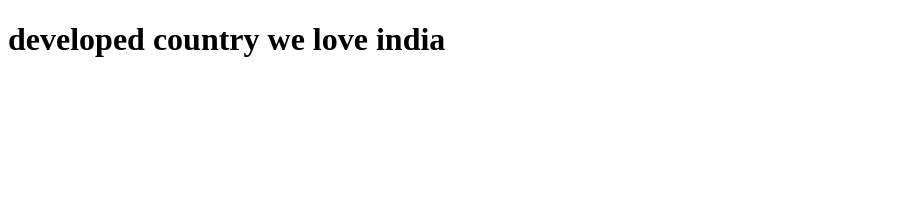
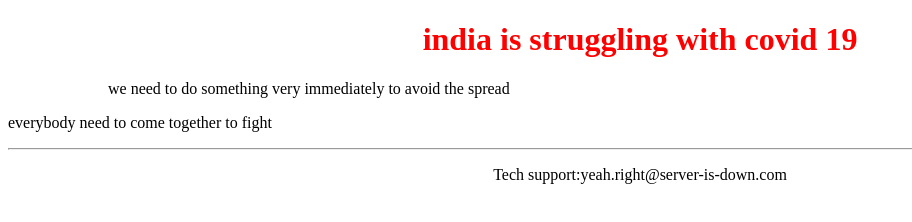
Before and after one commit to param0205/nmit, a plain HTML site: page index.html in a window 1280 px wide. Shown: the whole page, without its empty margins (0-912 px from the left). Drawn offline with Linux system fonts and the light colour scheme.

Commit message:
work done

```diff
--- a/index.html
+++ b/index.html
@@ -1,11 +1,20 @@
 <!DOCTYPE html>
 <html>
 <head>
-	<title>this is america</title>
+	<title>html is structure only(before)</title>
 </head>
 <body>
-<h1>
-	developed country we love india
-<h1>
+<h1 style="color:red;font size:60px; text-align: center;">
+india is struggling with covid 19</h1>
+	<p style="margin:0 100px 0 100px;font size:2.0em">
+	we need to do something very immediately to avoid the spread</p>
+	<p>everybody need to come together to fight</p>
+<footer>
+<hr>
+<p style="text-align: center;"
+onclick="alert('EMAILING US IS USELESS');">
+Tech support:yeah.right@server-is-down.com
+</p>
+</footer>
 </body>
 </html>
```
Also changed, not shown: test.html (added, +16 -0 lines).
